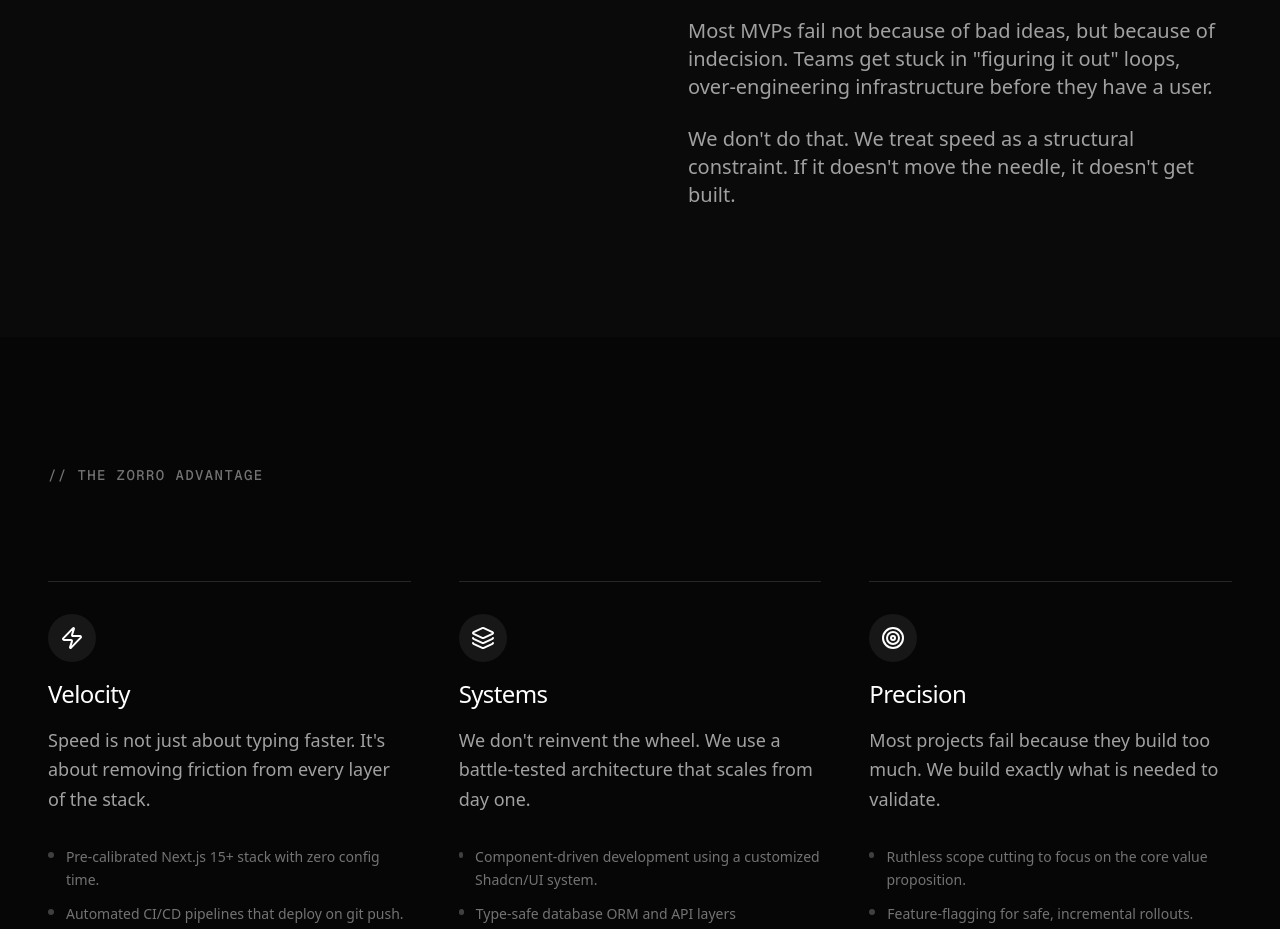
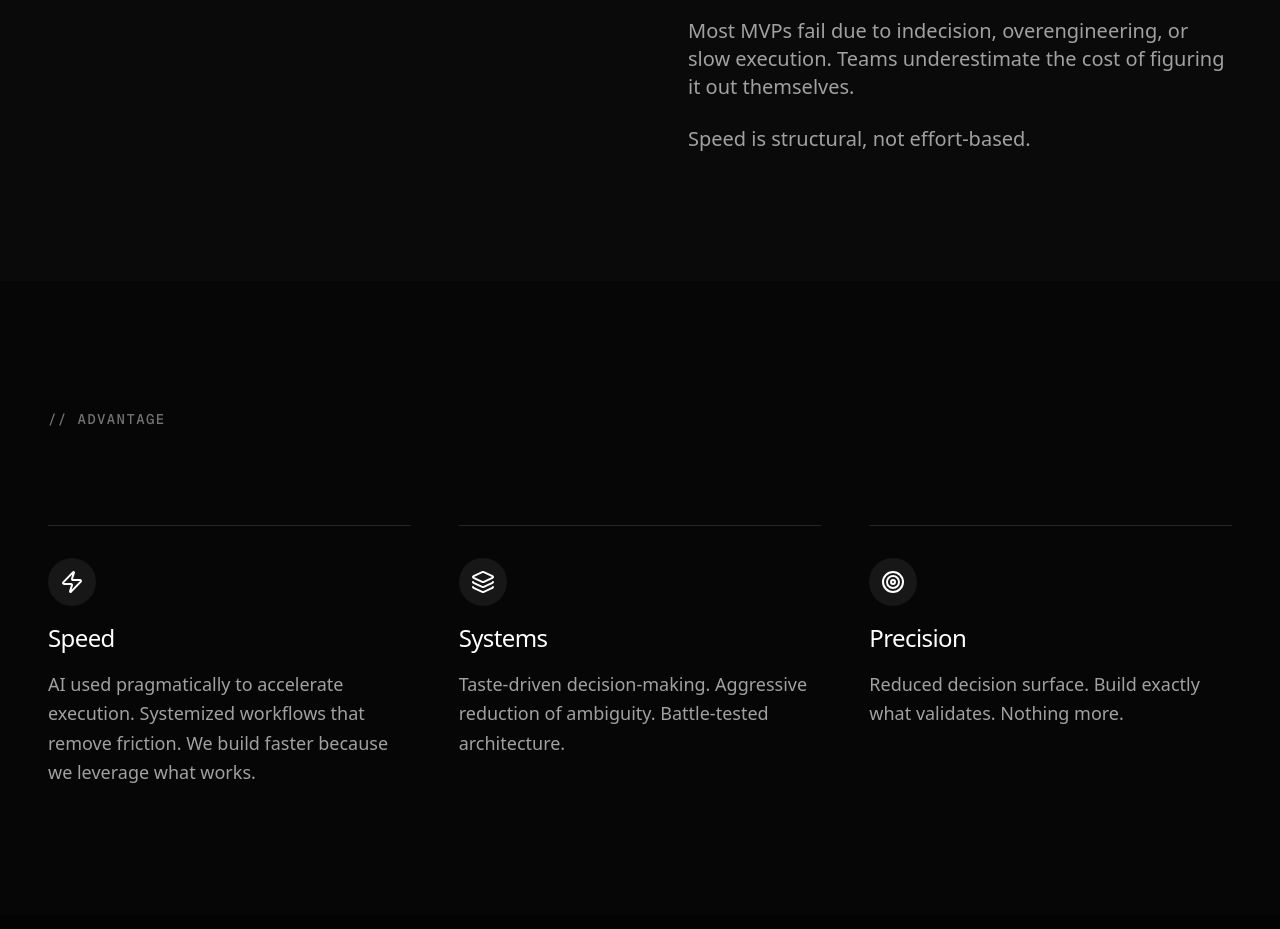
Before and after one commit to pranshuj73/zorro, a Next.js app: page / in a window 1280 px wide. Shown: the part 1520-2449 px from the top of the page. Built offline with nearby package versions, Linux system fonts and the light colour scheme.

Commit message:
copy update

```diff
--- a/components/advantage-section.tsx
+++ b/components/advantage-section.tsx
@@ -6,33 +6,18 @@ import { Zap, Layers, Target } from "lucide-react";
 const advantages = [
   {
     icon: Zap,
-    title: "Velocity",
-    description: "Speed is not just about typing faster. It's about removing friction from every layer of the stack.",
-    points: [
-      "Pre-calibrated Next.js 15+ stack with zero config time.",
-      "Automated CI/CD pipelines that deploy on git push.",
-      "Immediate decision-making protocols to bypass bike-shedding."
-    ]
+    title: "Speed",
+    description: "AI used pragmatically to accelerate execution. Systemized workflows that remove friction. We build faster because we leverage what works.",
   },
   {
     icon: Layers,
     title: "Systems",
-    description: "We don't reinvent the wheel. We use a battle-tested architecture that scales from day one.",
-    points: [
-      "Component-driven development using a customized Shadcn/UI system.",
-      "Type-safe database ORM and API layers (tRPC/Server Actions).",
-      "Built-in authentication, payments, and analytics integration."
-    ]
+    description: "Taste-driven decision-making. Aggressive reduction of ambiguity. Battle-tested architecture.",
   },
   {
     icon: Target,
     title: "Precision",
-    description: "Most projects fail because they build too much. We build exactly what is needed to validate.",
-    points: [
-      "Ruthless scope cutting to focus on the core value proposition.",
-      "Feature-flagging for safe, incremental rollouts.",
-      "User-centric feedback loops integrated directly into the product."
-    ]
+    description: "Reduced decision surface. Build exactly what validates. Nothing more.",
   }
 ];
 
@@ -42,7 +27,7 @@ export function AdvantageSection() {
       <div className="container mx-auto px-6 md:px-12">
         <div className="mb-16 md:mb-24">
           <h2 className="text-sm font-mono text-neutral-500 uppercase tracking-widest">
-            // The Zorro Advantage
+            // Advantage
           </h2>
         </div>
 
@@ -65,15 +50,6 @@ export function AdvantageSection() {
                 <p className="text-lg text-neutral-400 leading-relaxed">
                   {item.description}
                 </p>
-
-                <ul className="space-y-3 pt-4">
-                  {item.points.map((point, i) => (
-                    <li key={i} className="flex items-start gap-3 text-neutral-500">
-                      <span className="mt-1.5 h-1.5 w-1.5 rounded-full bg-neutral-700 group-hover:bg-white transition-colors" />
-                      <span className="text-sm leading-relaxed">{point}</span>
-                    </li>
-                  ))}
-                </ul>
               </div>
             </motion.div>
           ))}
--- a/components/cta-section.tsx
+++ b/components/cta-section.tsx
@@ -88,8 +88,8 @@ export function CTASection() {
                   <div className="h-12 w-12 rounded-full bg-white text-black flex items-center justify-center">
                     <ArrowRight className="h-6 w-6" />
                   </div>
-                  <h3 className="text-2xl font-medium text-white">Transmission Received</h3>
-                  <p className="text-neutral-400">We will be in touch shortly.</p>
+                  <h3 className="text-2xl font-medium text-white">Received</h3>
+                  <p className="text-neutral-400">We'll be in touch.</p>
                   <Button
                     variant="outline"
                     onClick={() => setIsSuccess(false)}
@@ -155,7 +155,7 @@ export function CTASection() {
                           <FormControl>
                             <div className="relative group">
                               <Textarea
-                                placeholder="Project Brief (What are we building?)"
+                                placeholder="Project Brief"
                                 {...field}
                                 className="bg-neutral-900/50 border-neutral-800 text-white placeholder:text-neutral-600 focus-visible:ring-0 focus-visible:border-neutral-700 min-h-[120px] resize-none transition-colors"
                               />
--- a/components/hero.tsx
+++ b/components/hero.tsx
@@ -29,7 +29,7 @@ export function Hero() {
           transition={{ duration: 0.8, delay: 0.2, ease: [0.16, 1, 0.3, 1] }}
           className="max-w-xl space-y-8"
         >
-          <p className="text-lg text-neutral-400 md:text-xl leading-relaxed">
+          <p className="text-lg text-neutral-400 md:text-xl leading-relaxed max-w-2xl">
             Most teams drown in process. We ship.
           </p>
 
@@ -38,7 +38,7 @@ export function Hero() {
               href="/contact"
               className="group inline-flex items-center gap-2 bg-white px-6 py-3 text-sm font-medium text-black transition-transform hover:scale-105 active:scale-95"
             >
-              Engage Zorro
+              Get Started
               <ArrowRight className="h-4 w-4 transition-transform group-hover:translate-x-1" />
             </Link>
           </div>
--- a/components/mission-section.tsx
+++ b/components/mission-section.tsx
@@ -14,7 +14,7 @@ export function MissionSection() {
           className="max-w-5xl mx-auto text-center"
         >
           <h2 className="text-3xl md:text-5xl lg:text-6xl font-medium tracking-tight text-white leading-tight">
-            Zorro is the <span className="text-red-600">surgical intervention</span> for founders who need outcome, not activity.
+            Zorro is the <span className="text-red-600">surgical intervention</span> for founders who demand outcome, not activity.
           </h2>
         </motion.div>
       </div>
--- a/components/problem-section.tsx
+++ b/components/problem-section.tsx
@@ -24,13 +24,11 @@ export function ProblemSection() {
             </h2>
             <div className="space-y-6 text-lg text-neutral-400 md:text-xl">
               <p>
-                Most MVPs fail not because of bad ideas, but because of indecision.
-                Teams get stuck in "figuring it out" loops, over-engineering infrastructure
-                before they have a user.
+                Most MVPs fail due to indecision, overengineering, or slow execution.
+                Teams underestimate the cost of figuring it out themselves.
               </p>
               <p>
-                We don't do that. We treat speed as a structural constraint.
-                If it doesn't move the needle, it doesn't get built.
+                Speed is structural, not effort-based.
               </p>
             </div>
           </motion.div>
--- a/components/services-section.tsx
+++ b/components/services-section.tsx
@@ -6,17 +6,17 @@ const services = [
   {
     id: "01",
     title: "MVP Execution",
-    description: "From zero to deployed product in weeks. We handle design, development, and infrastructure. You focus on the market."
+    description: "Zero to deployed product. Design, development, infrastructure. You focus on the market."
   },
   {
     id: "02",
     title: "Product Rescue",
-    description: "For projects stuck in development hell. We audit, refactor, and ship the blocked release to get you back on track."
+    description: "Projects stuck in development. Audit, refactor, ship the blocked release."
   },
   {
     id: "03",
     title: "Technical Strategy",
-    description: "Fractional CTO services for non-technical founders. We define the roadmap, hire the team, and set the standards."
+    description: "Fractional CTO services. Define roadmap, hire team, set standards."
   }
 ];
 
```
